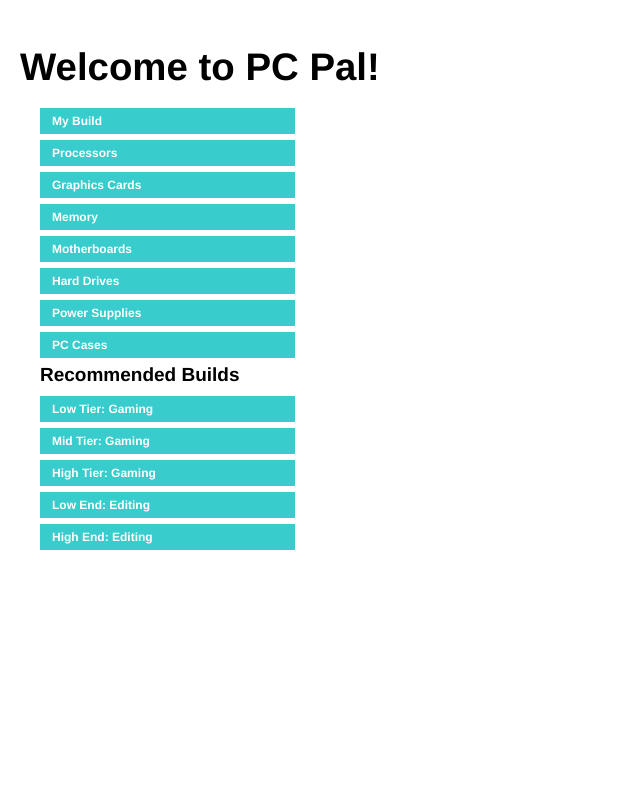
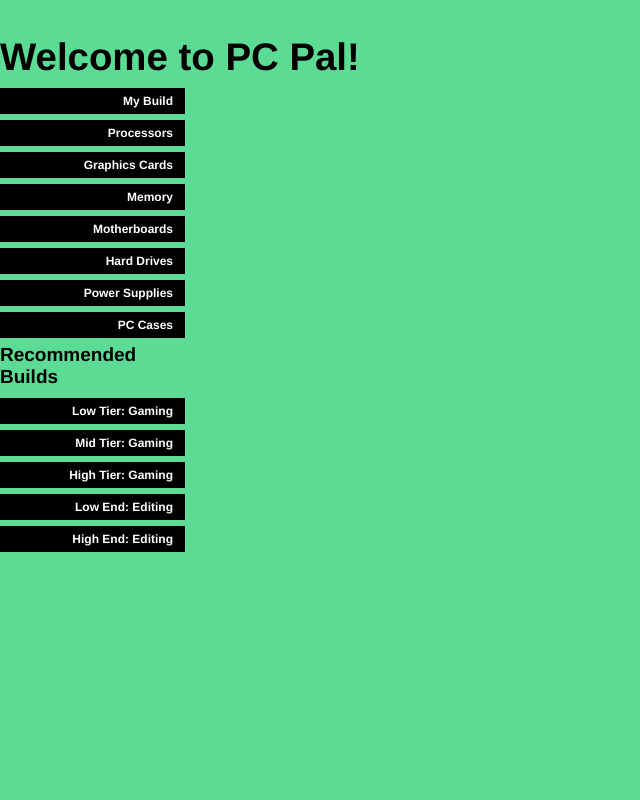
Before and after one commit to dtfeldsine/PCPal, a Django app: page /PCPal/ in a window 1280 px wide. Shown: the whole page, without its empty margins (0-640 px from the left). Run offline with Django 3.2, Linux system fonts and the light colour scheme; data that the repository does not hold is empty; grey boxes are pictures that could not be loaded.

Commit message:
pcpal_styling_v1.0

```diff
--- a/mysite/PCPal/static/css/stupid.css
+++ b/mysite/PCPal/static/css/stupid.css
@@ -74,18 +74,18 @@ input:invalid, input.error, textarea:invalid, textarea.error {background: #ffdfd
 
 /*** grid ***/
 .container {margin-right:-20px}
-.container>.quarter, .container>.half, .container>.third, .container>.twothirds, .container>.threequarters {display:inline-block; padding: 0 20px 0 0; vertical-align:top}
+.container>.quarter, .container>.half, .container>.third, .container>.twothirds, .container>.threequarters {display:inline-block; padding: 0 10px 0 0; vertical-align:top}
 .container>.fill{display: inline-block; padding-right: 20px; margin-right:-10px}
 .container img, .container video {max-width:100%}
 .max900 {margin-left:auto; margin-right:auto}
 
 @media all and (min-width:800px) {
   .max900 {max-width:900px}
-  .quarter {width:25%; margin-right:-5px}
+  .quarter {width:15%; margin-right:-5px}
   .half {width:50%; margin-right:-10px}
   .third {width:33.33%; margin-right:-6.66px}
   .twothirds {width:66.66%; margin-right:-13.33px}
-  .threequarters {width:75%; margin-right:-15px}
+  .threequarters {width:85%; margin-right:-15px}
 }
 @media all and (min-width:600px) and (max-width:799px) {
   .quarter.compressible {width:25%; margin-right:-5px}
@@ -372,4 +372,4 @@ a:not(.btn):not(.noeffect):after {
 .tags.dismissible > span.off:hover {background-color:#26a69a}
 
 /*** colors from http://clrs.cc/ ***/
-.navy{background-color:#001f3f;color:white}.blue{background-color:#0074d9;color:white}.aqua{background-color:#7fdbff;color:#111111}.teal{background-color:#39cccc;color:white}.olive{background-color:#3d9970;color:white}.green{background-color:#2ecc40;color:white}.aquamarine{background-color:#26a69a;color:white}.lime{background-color:#01ff70;color:#111111}.yellow{background-color:#ffdc00;color:#111111}.orange{background-color:#ff851b;color:white}.red{background-color:#cc1f00;color:white}.fuchsia{background-color:#f012be;color:white}.pink{background-color:#ee6e73;color:white}.purple{background-color:#b10dc9;color:white}.maroon{background-color:#85144b;color:white}.white{background-color:#fff;color:#111111;-webkit-box-shadow:inset 0px 0px 0px 1px #ddd;-moz-box-shadow:inset 0px 0px 0px 1px #ddd;box-shadow:inset 0px 0px 0px 1px #ddd}.gray{background-color:#aaa;color:white}.silver{background-color:#f1f1f1;color:#111111}.black{background-color:#111111;color:white}.glass{background:rgba(255,255,255,0.5);color:#111111}
+.navy{background-color:#001f3f;color:white}.blue{background-color:#0074d9;color:white}.aqua{background-color:#7fdbff;color:#111111}.teal{background-color:black;color:white}.olive{background-color:#3d9970;color:white}.green{background-color:#2ecc40;color:white}.aquamarine{background-color:#26a69a;color:white}.lime{background-color:#01ff70;color:#111111}.yellow{background-color:#ffdc00;color:#111111}.orange{background-color:#ff851b;color:white}.red{background-color:#cc1f00;color:white}.fuchsia{background-color:#f012be;color:white}.pink{background-color:#ee6e73;color:white}.purple{background-color:#b10dc9;color:white}.maroon{background-color:#85144b;color:white}.white{background-color:#fff;color:#111111;-webkit-box-shadow:inset 0px 0px 0px 1px #ddd;-moz-box-shadow:inset 0px 0px 0px 1px #ddd;box-shadow:inset 0px 0px 0px 1px #ddd}.gray{background-color:#aaa;color:white}.silver{background-color:#f1f1f1;color:#111111}.black{background-color:#111111;color:white}.glass{background:rgba(255,255,255,0.5);color:#111111}
--- a/mysite/PCPal/templates/PCPal/base.html
+++ b/mysite/PCPal/templates/PCPal/base.html
@@ -16,12 +16,17 @@
     <header>
         <style type="text/css">
           body {
-            /*background-image: url("https://s8.postimg.cc/z4r1w6rnp/brick-unsplash-4000.jpg");
-            background-repeat: no-repeat;
-            background-size: 100% 200%;
-            background-attachment: scroll;*/
+            width: 100%;
+            height: 100%;
+            background: #5CDB95;
+            /*background: linear-gradient(to left, #5CDB95, #EDF5E1);*/
           }
         </style>
+        <!--<nav>
+            <a href="logo">PCPal</a>
+            <a href="#">Item1</a>
+            <a href="#">Item2</a>
+        </nav>-->
 
     </header>
     {% endblock %}
--- a/mysite/PCPal/templates/PCPal/index.html
+++ b/mysite/PCPal/templates/PCPal/index.html
@@ -5,11 +5,11 @@
 {% block content %}
 <div class="main_content">
   <div id="vue-div" class="display:none">
-    <div class="padded">
+    <div>
       <h2>Welcome to PC Pal!</h2>
       <div class="container">
         <div class="quarter">
-          <div class="padded">
+          <div align="right">
             <label class="btn fill teal" for="myBuildTab">My Build</label>
             <label class="btn fill teal" for="CPUTab">Processors</label>
             <label class="btn fill teal" for="GPUTab">Graphics Cards</label>
```
